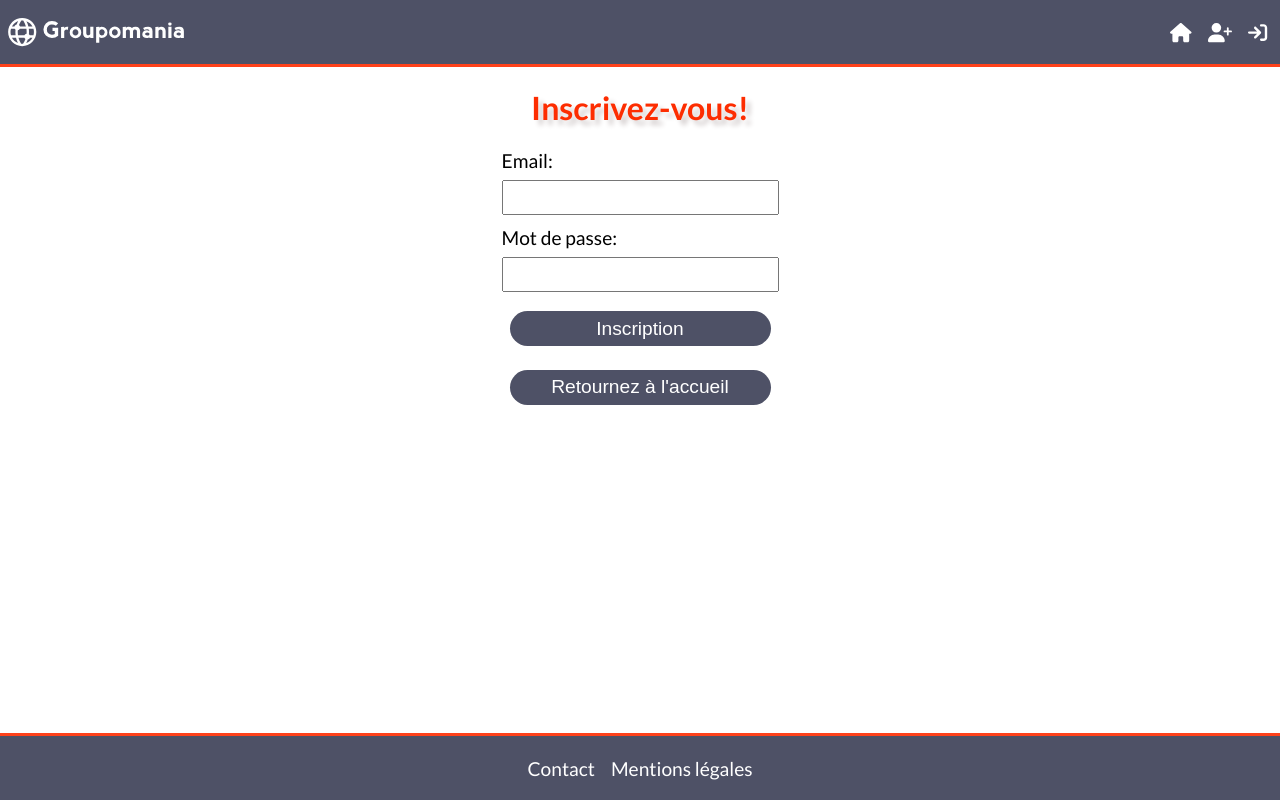
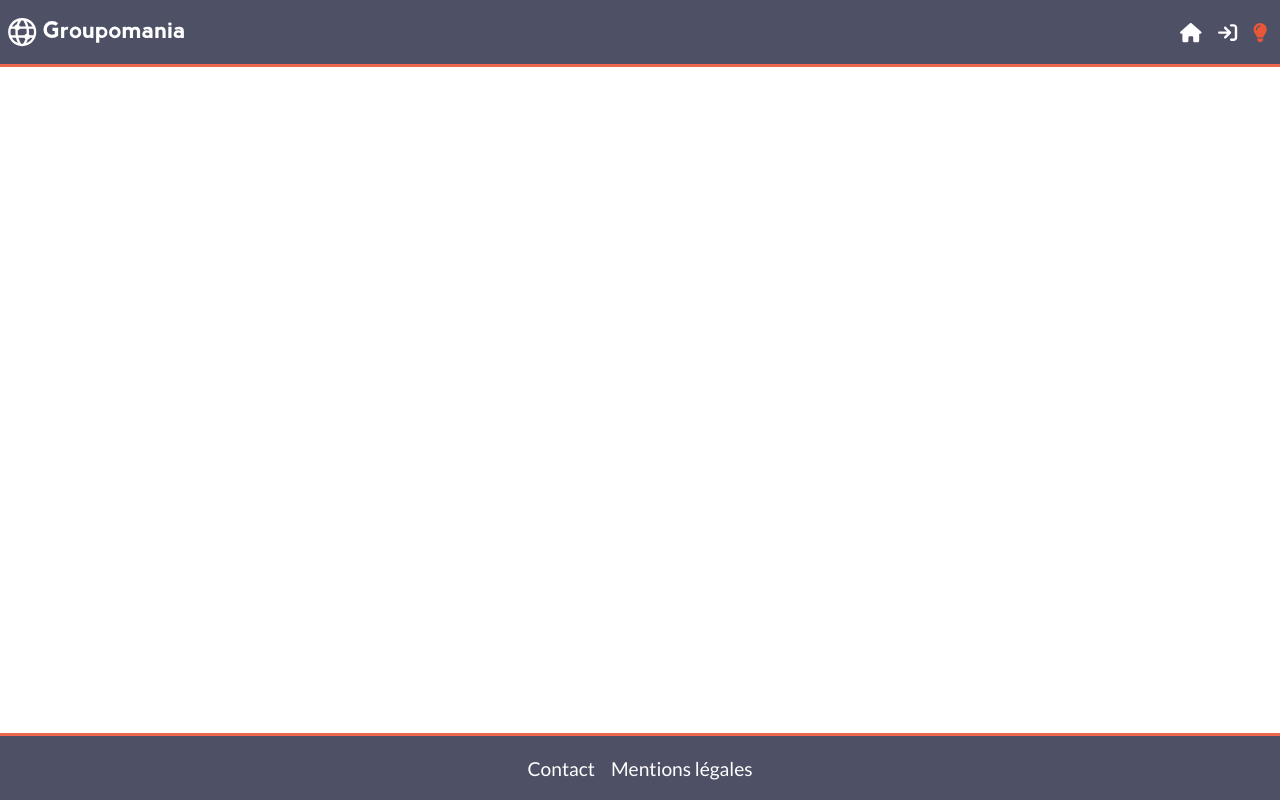
Before and after one commit to nadaissa/IssaNada_7_25062022, a React (Create React App) app in the folder frontend/: page /Signup in a window 1280 px wide. Built offline with nearby package versions, Linux system fonts and the light colour scheme.

Commit message:
:fire: :truck: :lipstick: joined login and signup pages - added a lightswitch button for dark mode

```diff
--- a/frontend/src/App.jsx
+++ b/frontend/src/App.jsx
@@ -5,7 +5,6 @@ import Header from './components/Header'
 import Footer from './components/Footer'
 import Home from './pages/Home'
 import Login from './pages/Login'
-import Signup from './pages/Signup'
 import Contact from './pages/Contact'
 import Mentions from './pages/Mentions'
 
@@ -18,7 +17,6 @@ function App() {
             <Routes>
             <Route exact path="/" element={<Home/>}/>
             <Route exact path="/Login" element={<Login/>}/>
-            <Route exact path="/Signup" element={<Signup/>}/>
             <Route exact path="/Contact" element={<Contact/>}/>
             <Route exact path='/Mentions' element={<Mentions/>}/>
             </Routes>
--- a/frontend/src/components/Header.jsx
+++ b/frontend/src/components/Header.jsx
@@ -2,7 +2,7 @@ import React from "react";
 import logo from "../assets/images/icon-left-font-monochrome-white.svg";
 import {Link} from "react-router-dom";
 import {FontAwesomeIcon} from '@fortawesome/react-fontawesome';
-import {faArrowRightToBracket, faHouse, faUserPlus} from '@fortawesome/free-solid-svg-icons';
+import {faArrowRightToBracket, faHouse, faLightbulb /*faUserPlus*/} from '@fortawesome/free-solid-svg-icons';
 
 function Header() {
     return (
@@ -10,6 +10,9 @@ function Header() {
             <nav className="header-nav" aria-label="navigation en-tête">
                 <Link className="header-left" to="/">
                 <img src={logo} alt="logo groupomania" className="header-left__logo" />
+                {/*<div className="light-switch">
+                    <span><FontAwesomeIcon icon={faLightbulb} className="light-switch__icon"/></span>
+                </div>*/}
                 </Link>
                 {/*<div className="header-center">
                 <div className="header-center__searchBar">
@@ -17,17 +20,18 @@ function Header() {
                         <input placeholder="Search for friends or content!" className="header-center__input" />
                     </div>
                 </div>*/}
+
                 <div className="header-right">
                     <div className="header-right__links">
                         <Link className= "header-right__link" to="/" aria-label="icone d'accueil">
                             <FontAwesomeIcon icon={faHouse} className="header-right__icon"/>
                         </Link>
-                        <Link className= "header-right__link" to="/Signup" aria-label="connexion">
-                            <FontAwesomeIcon icon={faUserPlus} className="header-right__icon"/>
-                        </Link>
                         <Link className= "header-right__link" to="/Login" aria-label="inscription">
                             <FontAwesomeIcon icon={faArrowRightToBracket} className="header-right__icon"/>
                         </Link>
+                        <div className="header-right__switch header-right__link">
+                            <FontAwesomeIcon icon={faLightbulb} className="header-right__icon"/>
+                        </div>
                     </div>
                     {/*<div className="header-icons">
                         <FontAwesomeIcon icon={faUser} className="header-icons__icon"/>
--- a/frontend/src/pages/Login.jsx
+++ b/frontend/src/pages/Login.jsx
@@ -16,7 +16,8 @@ function Login() {
                         <input className="login-area__input" id="password" name="password" type="password" size="30" />
                     </div>
                     <div className="login-area__btns login-area__group">
-                        <button className="login-area__btn submit-btn" type="submit">Connexion</button>
+                        <button className="login-area__btn connection-btn" type="submit">Connexion</button>
+                        <button className="login-area__btn signup-btn" type="submit">Inscription</button>
                         <button className="login-area__btn">
                             <Link className="home-btn" to="/" aria-label="retour à l'accueil">Retournez à l'accueil</Link>
                         </button>
--- a/frontend/src/pages/Signup.jsx
+++ /dev/null
@@ -1,30 +0,0 @@
-import React from "react";
-import {Link} from "react-router-dom";
-
-function Signup() {
-    return (
-        <div className="main-content-wrapper" aria-label="contenu principal">
-            <div className="signup-area" aria-label="formulaire d'inscription">
-            <h1 className="signup-area__h1" aria-label="titre formulaire inscription">Inscrivez-vous!</h1>
-            <form className="signup-area__form" action="#" method="POST" encType="multipart/form-data">
-                    <div className="signup-area__mail signup-area__group">
-                        <label className="signup-area__label" htmlFor="email">Email:</label>
-                        <input className="signup-area__input" id="email" name="email" type="text" size="30" />
-                    </div>
-                    <div className="signup-area__pass signup-area__group">
-                        <label className="signup-area__label" htmlFor="password">Mot de passe:</label>
-                        <input className="signup-area__input" id="password" name="password" type="password" size="30" />
-                    </div>
-                    <div className="signup-area__btns signup-area__group">
-                        <button className="signup-area__btn submit-btn" type="submit">Inscription</button>
-                        <button className="signup-area__btn">
-                            <Link className="home-btn" to="/" aria-label="retour à l'accueil">Retournez à l'accueil</Link>
-                        </button>
-                    </div>
-                </form>
-            </div>
-        </div>
-    )
-}
-
-export default Signup;
--- a/frontend/src/styles/layout/_header.scss
+++ b/frontend/src/styles/layout/_header.scss
@@ -59,6 +59,7 @@ header {
 
 }*/
 
+
 .header-right{
     @include flex-row-center;
     @include link-state;
@@ -80,9 +81,13 @@ header {
         //margin-right: 2rem;
         cursor: pointer;
     }
-
+    &__switch{
+        color: map-get($identity-colors, primary);
+        @include txt-sz-wght(big-normal);
+    }
 
 }
+
 
 /*.header-icons{
     display: flex;
--- a/frontend/src/styles/main.scss
+++ b/frontend/src/styles/main.scss
@@ -8,6 +8,5 @@
 
 @import './pages/home';
 @import './pages/login';
-@import './pages/singup';
 @import './pages/contact';
 @import './pages/mentions'
--- a/frontend/src/styles/pages/_singup.scss
+++ /dev/null
@@ -1,3 +0,0 @@
-.signup-area{
-    @include common-form;
-}
--- a/frontend/src/styles/utils/_mixins.scss
+++ b/frontend/src/styles/utils/_mixins.scss
@@ -82,7 +82,7 @@
     border: none;
 }
 
-@mixin desk-screen {
+/*@mixin desk-screen {
     @media screen and (min-width: #{$BREAKPOINT-DESK}) {
         @content;
     }
@@ -105,3 +105,10 @@
         @content;
     }
 }
+
+@mixin darkMode {
+    @media(prefers-color-scheme: dark) {
+        @content;
+      }
+    }
+*/
--- a/frontend/src/styles/utils/_variables.scss
+++ b/frontend/src/styles/utils/_variables.scss
@@ -4,9 +4,13 @@ $general-font: 'Lato', sans-serif;
 //colors variables map
 $identity-colors:
 (
-    primary: #FD2D01,
+    //primary: #FD2D01,
+    //primary: #e46b52,
+
+    primary: #ea5638,
     secondary:#FFD7D7,
     tertiary:#4E5166
+
 );
 $other-colors:
 (
```
Also changed, not shown: frontend/src/styles/base/_global.scss (line endings or trailing spaces).
